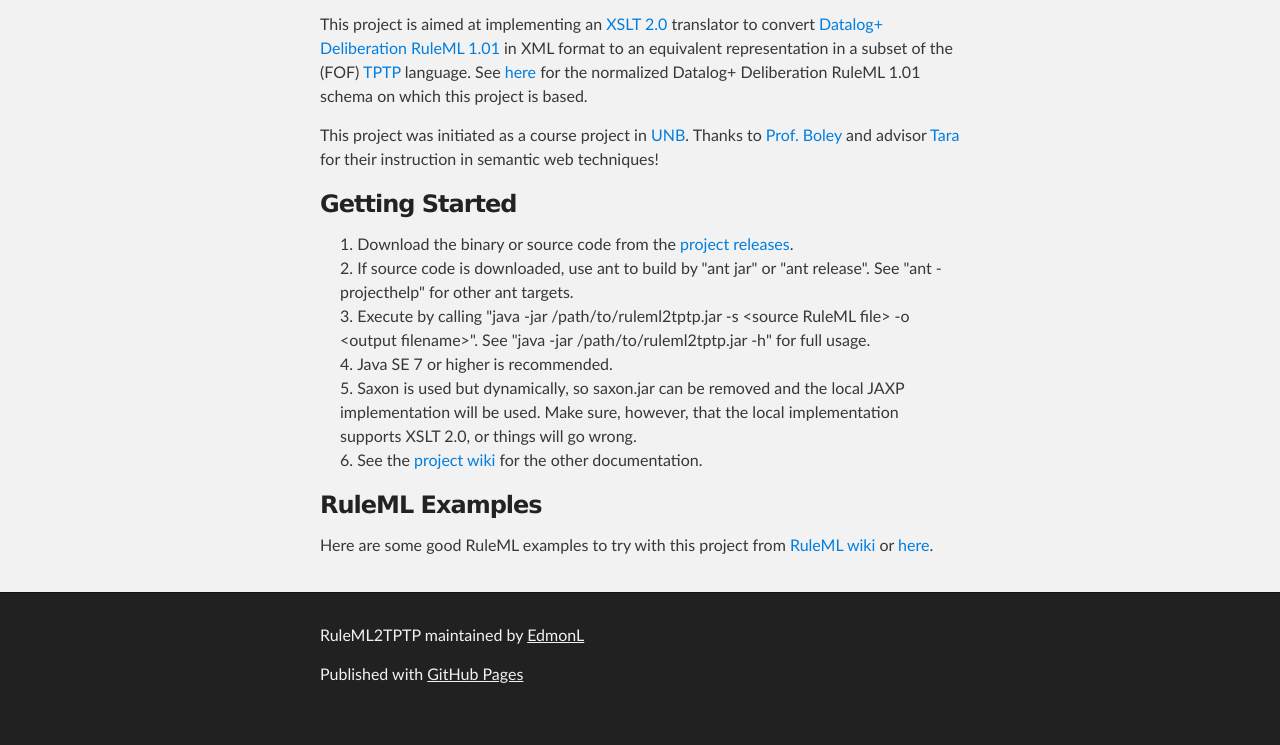
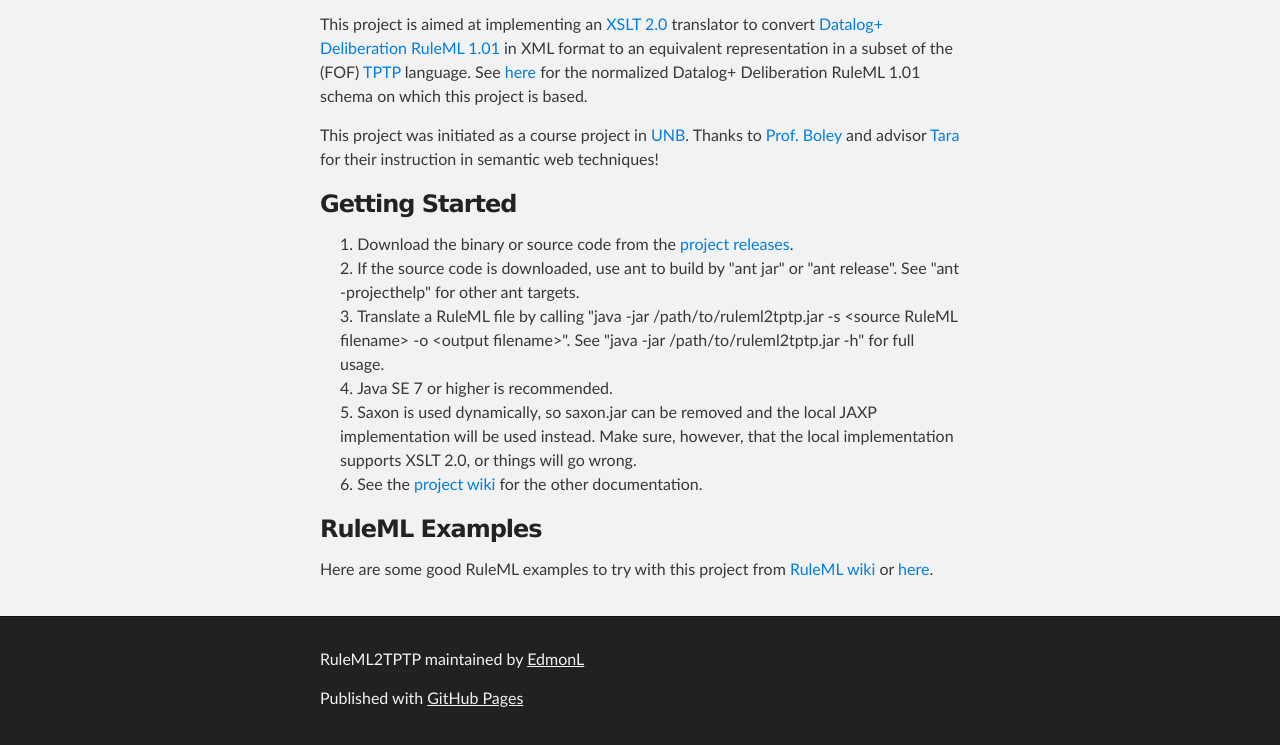
Before and after one commit to edmonl/RuleML2TPTP, a plain HTML site: page index.html in a window 1280 px wide. Shown: the part 676-1421 px from the top of the page. Before the commit the page ends 1397 px from the top, so only its background shows below. Drawn offline with Linux system fonts and the light colour scheme.

```diff
--- a/index.html
+++ b/index.html
@@ -50,10 +50,10 @@
 
 <ol>
 <li>Download the binary or source code from the <a href="https://github.com/EdmonL/RuleML2TPTP/releases">project releases</a>.</li>
-<li>If source code is downloaded, use ant to build by "ant jar" or "ant release". See "ant -projecthelp" for other ant targets.</li>
-<li>Execute by calling "java -jar /path/to/ruleml2tptp.jar -s &lt;source RuleML file&gt; -o &lt;output filename&gt;". See "java -jar /path/to/ruleml2tptp.jar -h" for full usage.</li>
+<li>If the source code is downloaded, use ant to build by "ant jar" or "ant release". See "ant -projecthelp" for other ant targets.</li>
+<li>Translate a RuleML file by calling "java -jar /path/to/ruleml2tptp.jar -s &lt;source RuleML filename&gt; -o &lt;output filename&gt;". See "java -jar /path/to/ruleml2tptp.jar -h" for full usage.</li>
 <li>Java SE 7 or higher is recommended.</li>
-<li>Saxon is used but dynamically, so saxon.jar can be removed and the local JAXP implementation will be used. Make sure, however, that the local implementation supports XSLT 2.0, or things will go wrong.</li>
+<li>Saxon is used dynamically, so saxon.jar can be removed and the local JAXP implementation will be used instead. Make sure, however, that the local implementation supports XSLT 2.0, or things will go wrong.</li>
 <li>See the <a href="https://github.com/EdmonL/RuleML2TPTP/wiki">project wiki</a> for the other documentation.</li>
 </ol>
 
```
Also changed, not shown: params.json (+1 -1 lines).
